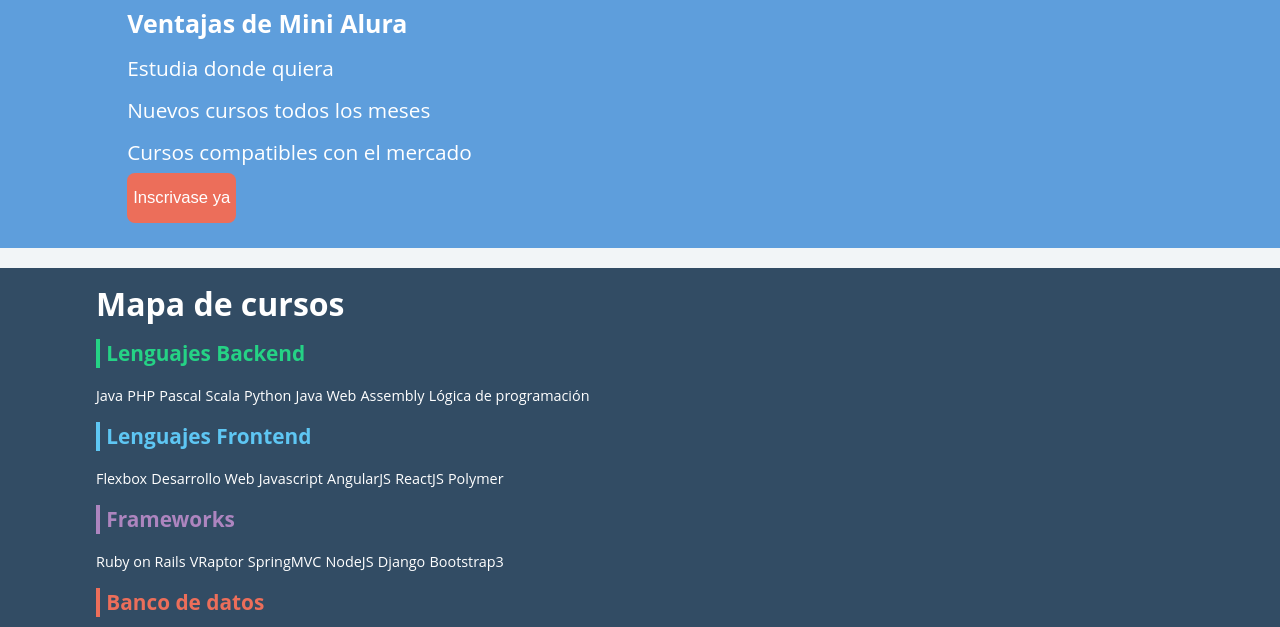
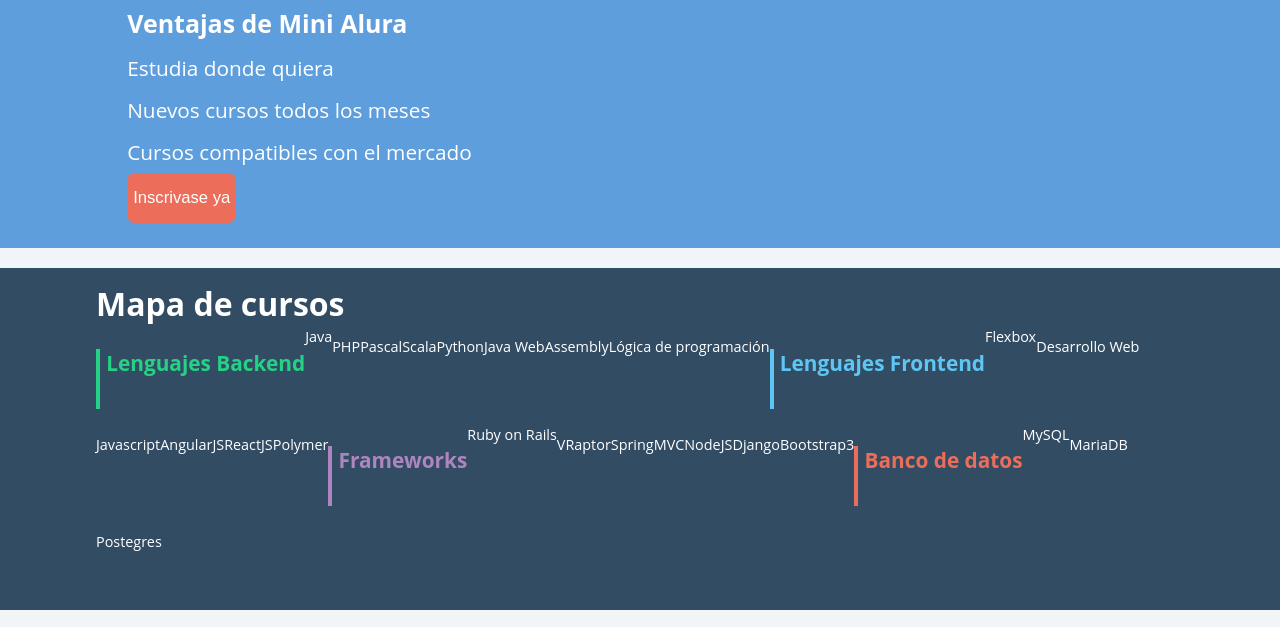
Before and after one commit to Juan-Carlos-Estevez-Vargas/Mini-Alura, a plain HTML site: page index.html in a window 1280 px wide. Shown: the part 2549-3176 px from the top of the page. Drawn offline with Linux system fonts and the light colour scheme.

Commit message:
Mejora del mapa de cursos usando flexbox.

```diff
--- a/css/flexbox.css
+++ b/css/flexbox.css
@@ -7,7 +7,6 @@
 .headerPrincipal-nav {
   display: flex;
 }
-
 
 .rodapePrincipal-patrocinadores .container {
   display: flex;
@@ -24,3 +23,10 @@
 .rodapePrincipal-contatoForm-fieldset {
   display: flex;
 }
+
+.rodapePrincipal-navMap-list {
+  display: flex;
+  float: column;
+  height: 250px;
+  flex-wrap: wrap;
+}
```
Lines whose indentation alone changed are shown as unchanged.
